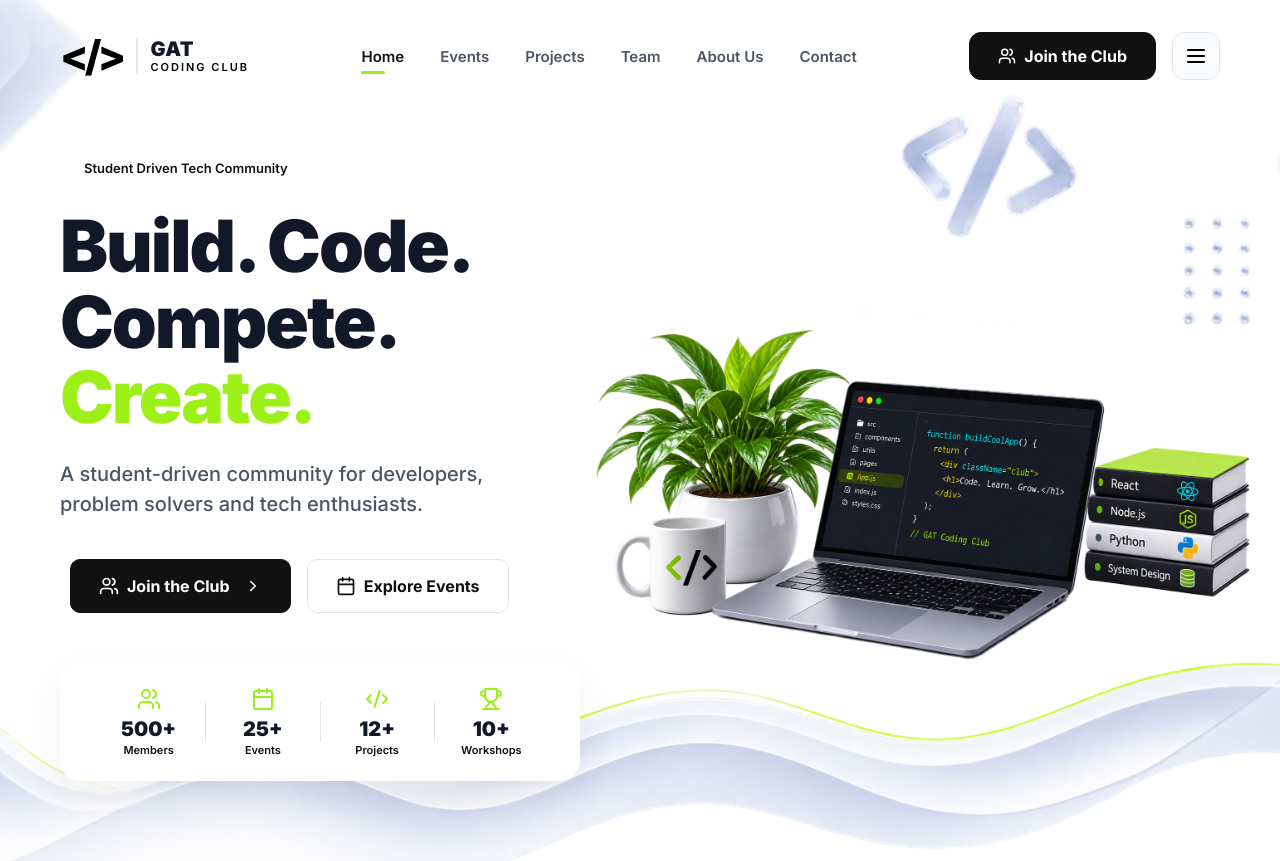
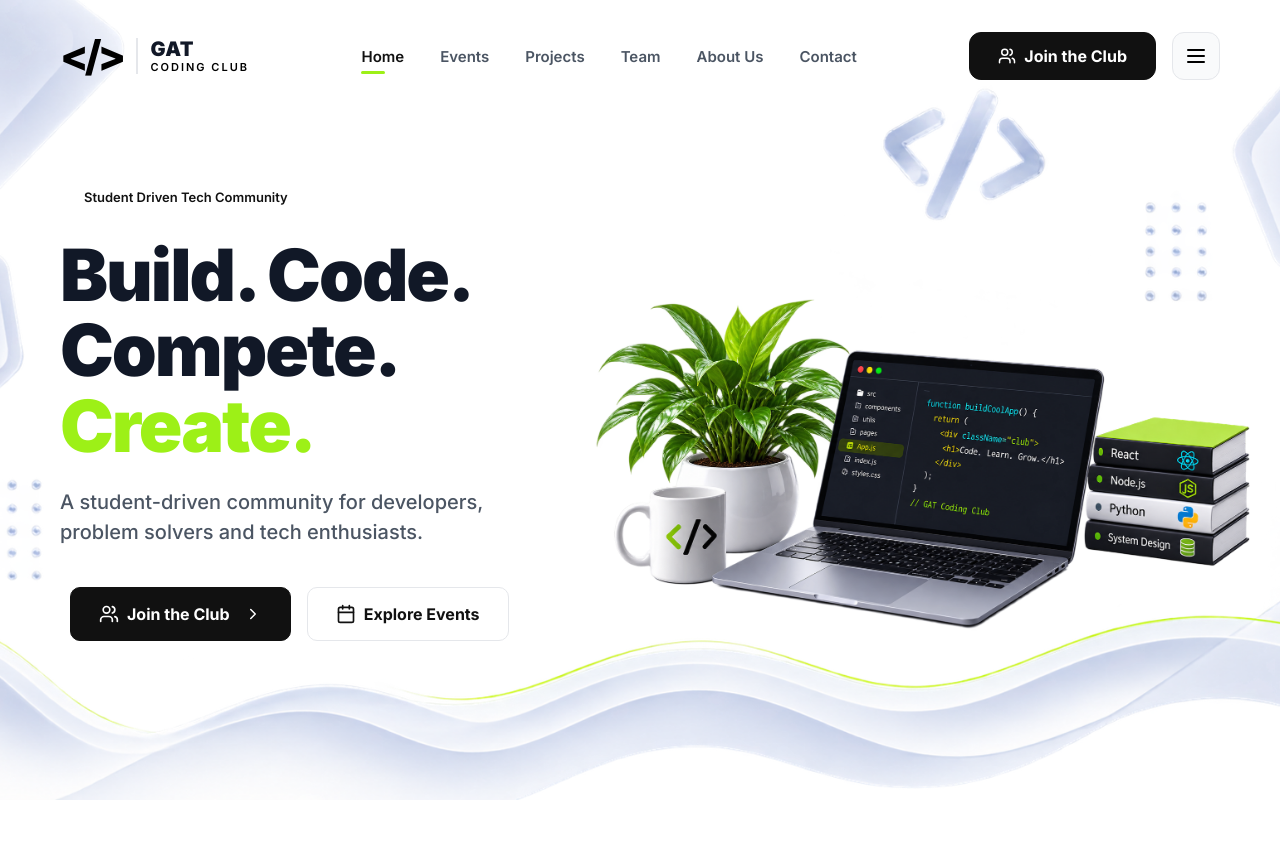
Before and after one commit to Naseer-047/gcc-frontend-updated, a React (Vite) app: page / in a window 1280 px wide. After the commit the page ends 800 px from the top, so only its background shows below. Built offline with nearby package versions, Linux system fonts and the light colour scheme.

Commit message:
removd stats becusee it was unwanted

```diff
--- a/src/App.jsx
+++ b/src/App.jsx
@@ -82,33 +82,6 @@ function App() {
             <span>Scroll Down</span>
             <ChevronDown size={20} className="bounce-arrow" />
           </div>
-
-          {/* Stats Section */}
-          <div className="stats-section">
-            <div className="stat-item">
-              <Users className="stat-icon" size={24} />
-              <h3>500+</h3>
-              <p>Members</p>
-            </div>
-            <div className="stat-divider"></div>
-            <div className="stat-item">
-              <Calendar className="stat-icon" size={24} />
-              <h3>25+</h3>
-              <p>Events</p>
-            </div>
-            <div className="stat-divider"></div>
-            <div className="stat-item">
-              <Code2 className="stat-icon" size={24} />
-              <h3>12+</h3>
-              <p>Projects</p>
-            </div>
-            <div className="stat-divider"></div>
-            <div className="stat-item">
-              <Trophy className="stat-icon" size={24} />
-              <h3>10+</h3>
-              <p>Workshops</p>
-            </div>
-          </div>
         </div>
 
         {/* Laptop Image */}
--- a/src/index.css
+++ b/src/index.css
@@ -298,6 +298,8 @@ body {
   font-weight: 600;
   font-size: 13px;
   cursor: pointer;
+  position: relative;
+  z-index: 20;
   margin-bottom: 20px;
 }
 
```
